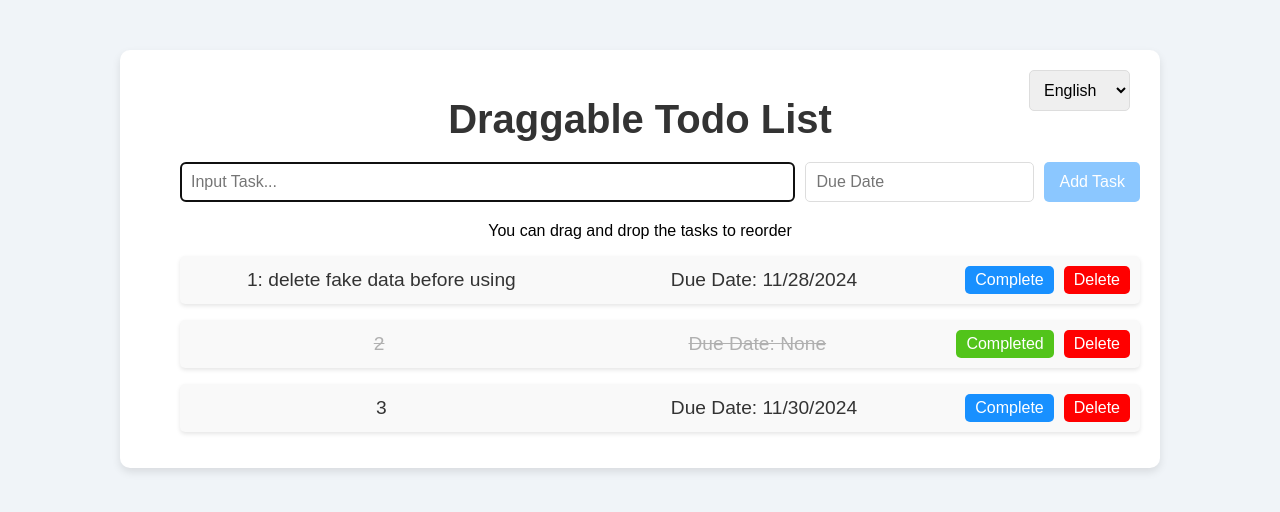
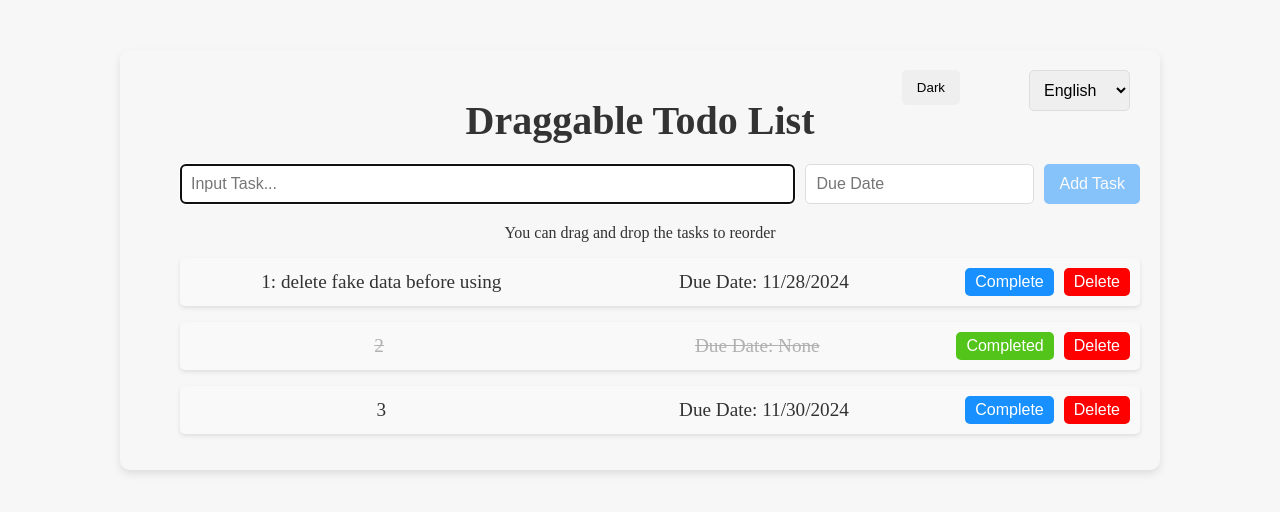
Before and after one commit to john-data-chen/ts-react-drag-and-drop-starter-kit, a React (Vite) app: page / in a window 1280 px wide. Shown: the top 512 px of the page. Built offline with nearby package versions, Linux system fonts and the light colour scheme.

Commit message:
Add Dark theme and button to switch

```diff
--- a/src/App.tsx
+++ b/src/App.tsx
@@ -1,8 +1,9 @@
 import { useEffect, useState } from "react";
-import styled, { createGlobalStyle } from "styled-components";
+import styled, { ThemeProvider } from "styled-components";
 import TodoForm from "./component/TodoForm";
 import TodoList from "./component/TodoList";
 import Todo from "./type/Todo";
+import { lightTheme, darkTheme, GlobalStyles } from "./theme/ThemeSets";
 import { DEMOTASKS, LANGUAGES } from "./constants/constants";
 import {
   DragDropContext,
@@ -12,29 +13,8 @@ import {
 } from "@hello-pangea/dnd";
 import { useTranslation } from "react-i18next";
 
-const AppStyle = createGlobalStyle`
-  body {
-  font-family: 'Arial', sans-serif;
-    background-color: #f0f4f8;
-    margin: 0;
-    padding: 0;
-}
-    `;
-
-const Container = styled.div`
-  max-width: 1000px;
-  margin: 50px auto;
-  padding: 20px;
-  background-color: #fff;
-  border-radius: 10px;
-  box-shadow: 0 4px 8px rgba(0, 0, 0, 0.1);
-  text-align: center;
-  position: relative;
-`;
-
 const Title = styled.h1`
   font-size: 2.5rem;
-  color: #333;
   margin-bottom: 20px;
 `;
 
@@ -49,6 +29,16 @@ const SelectLanguage = styled.select`
   font-size: 1rem;
 `;
 
+const ThemeSwitch = styled.button`
+  position: absolute;
+  top: 20px;
+  right: 200px;
+  padding: 10px 15px;
+  border: none;
+  border-radius: 5px;
+  cursor: pointer;
+`;
+
 function App() {
   const [todos, setTodos] = useState<Todo[]>(
     JSON.parse(localStorage.getItem("todos") || DEMOTASKS)
@@ -56,6 +46,11 @@ function App() {
   const [selectedLanguage, setSelectedLanguage] = useState(
     localStorage.getItem("i18nextLng") || "en"
   );
+  const [theme, setTheme] = useState("light");
+  const isDarkMode = theme === "dark";
+  const toggleTheme = () => {
+    setTheme(isDarkMode ? "light" : "dark");
+  };
 
   const addTodo = function (text: string, dueDate: Date | string | null) {
     setTodos([
@@ -102,7 +97,11 @@ function App() {
     localStorage.setItem("i18nextLng", selectedLanguage);
   }, [i18n, selectedLanguage]);
   return (
-    <Container>
+    <ThemeProvider theme={isDarkMode ? darkTheme : lightTheme}>
+      <ThemeSwitch onClick={toggleTheme}>
+        {isDarkMode ? "Light" : "Dark"}
+      </ThemeSwitch>
+      <GlobalStyles />
       <SelectLanguage
         defaultValue={selectedLanguage}
         onChange={(e) => onChangeLang(e.target.value)}
@@ -114,7 +113,6 @@ function App() {
         ))}
       </SelectLanguage>
       <DragDropContext onDragEnd={onDragEnd}>
-        <AppStyle />
         <Title>{t("app-title")}</Title>
         <TodoForm addTodo={addTodo} />
         <p>{t("draggable-hint")}</p>
@@ -148,7 +146,7 @@ function App() {
           )}
         </Droppable>
       </DragDropContext>
-    </Container>
+    </ThemeProvider>
   );
 }
 
--- /dev/null
+++ b/src/theme/ThemeSets.ts
@@ -0,0 +1,29 @@
+import { createGlobalStyle } from 'styled-components';
+export const GlobalStyles = createGlobalStyle`
+  body {
+    background: ${({ theme }) => theme.body};
+    color: ${({ theme }) => theme.text};
+    transition: background 0.2s ease-in, color 0.2s ease-in;
+    max-width: 1000px;
+    margin: 50px auto;
+    padding: 20px;
+    border-radius: 10px;
+    box-shadow: ${({ theme }) => theme.boxShadow};
+    text-align: center;
+    position: relative;
+  }
+`;
+
+export const lightTheme = {
+  body: '#f7f7f7',
+  text: '#333',
+  background: '#fff',
+  boxShadow: '0 4px 8px rgba(0, 0, 0, 0.1)'
+};
+
+export const darkTheme = {
+  body: '#333',
+  text: '#fff',
+  background: '#444',
+  boxShadow: '0 4px 8px rgba(0, 0, 0, 0.8)'
+};
```
